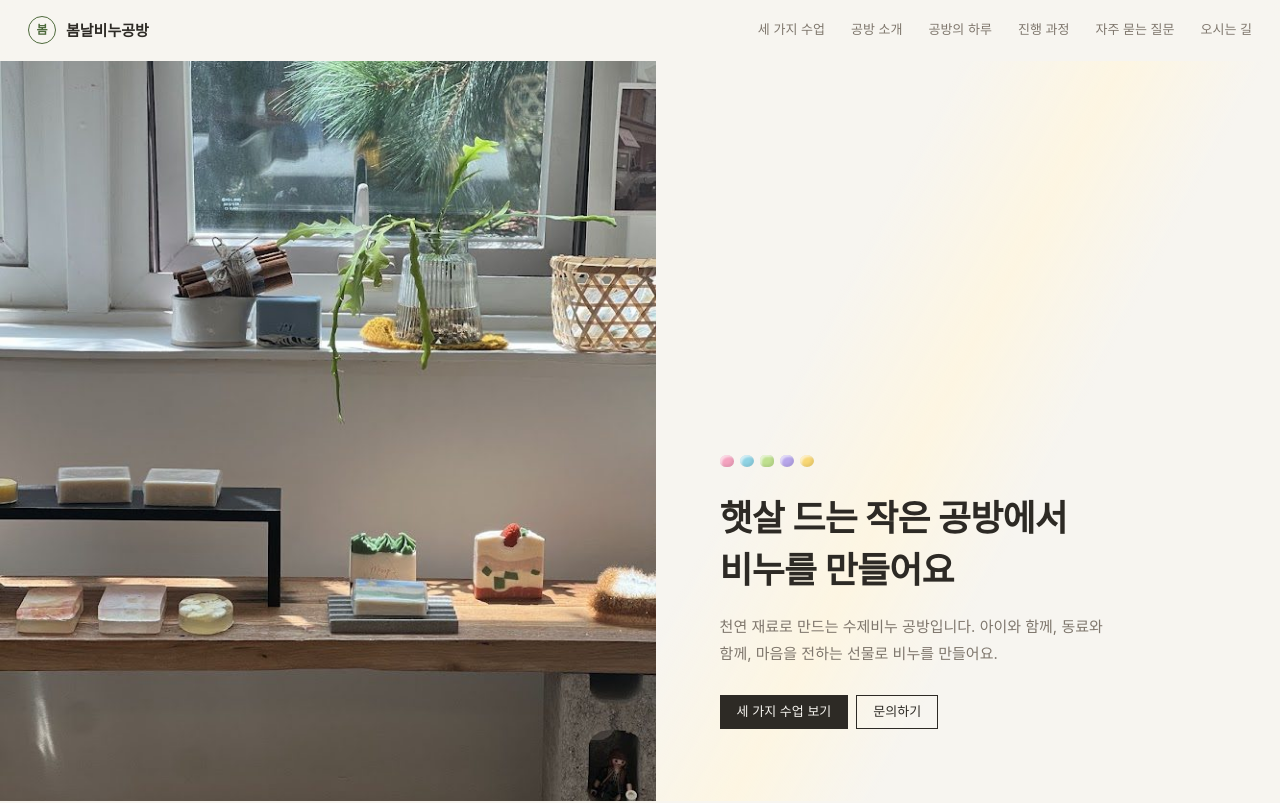
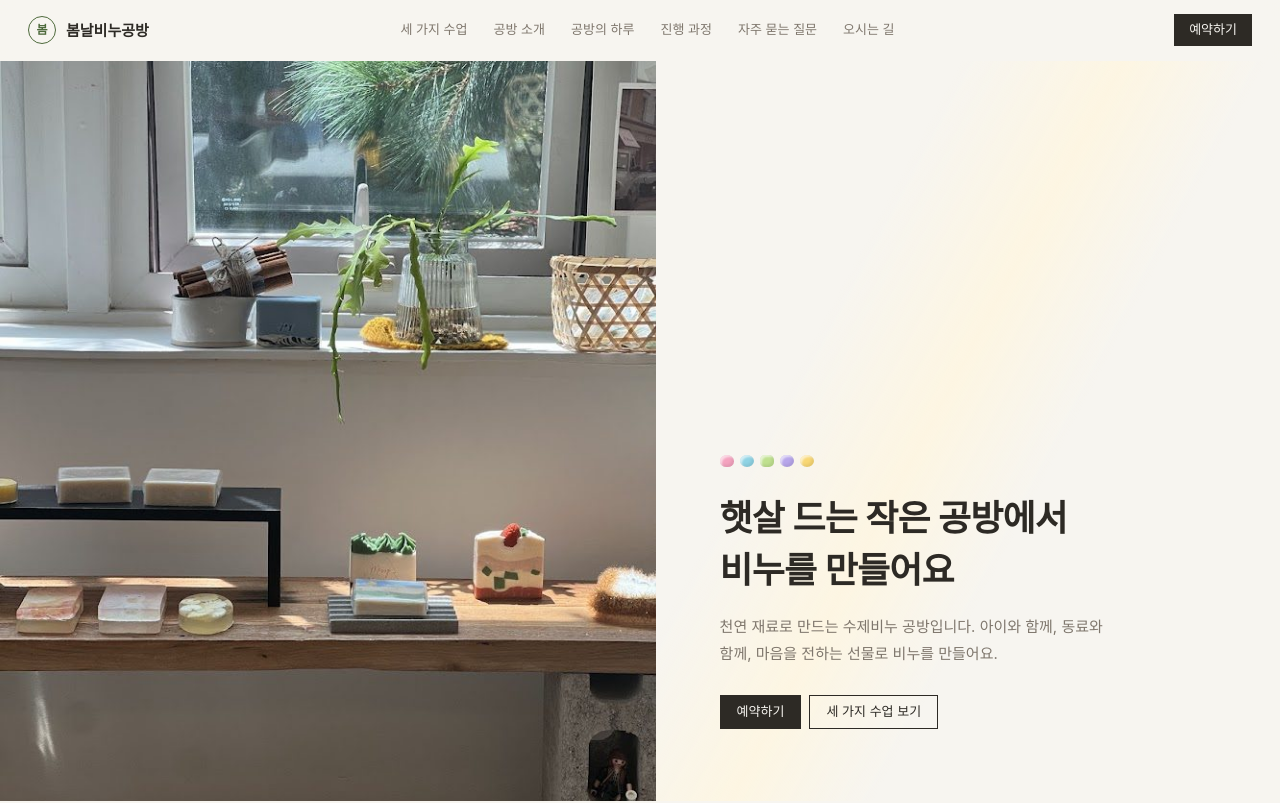
Before and after one commit to bomnal-lab/bomnal-lab.github.io, a plain HTML site: page index.html in a window 1280 px wide. Shown: the top 803 px of the page. Drawn offline with Linux system fonts and the light colour scheme; a web font is replaced by a local one.

Commit message:
예약하기 버튼 추가

```diff
--- a/index.html
+++ b/index.html
@@ -58,6 +58,8 @@
   .brand{display:flex;align-items:center;gap:10px;font-weight:600;font-size:15px}
   .nav{display:flex;gap:26px;list-style:none;font-size:13px;color:var(--mute)}
   .nav a:hover{color:var(--ink)}
+  .top-actions{display:flex;align-items:center;gap:14px;margin-left:28px}
+  .top-actions .btn{height:32px;padding:0 14px}
   .menu-btn{display:none;background:none;border:0;font:inherit;font-size:13px;cursor:pointer;color:var(--ink)}
 
   /* ---------- 첫 화면 ---------- */
@@ -130,6 +132,7 @@
   @media(max-width:860px){
     .nav{display:none}
     .menu-btn{display:block}
+    .top-actions .btn{display:none}
     .top.open .nav{display:flex;flex-direction:column;gap:0;position:absolute;top:60px;left:0;right:0;background:var(--paper);border-bottom:1px solid var(--line);padding:8px 28px 18px;font-size:16px;color:var(--ink)}
     .top.open .nav a{display:block;padding:8px 0}
     .hero{grid-template-columns:1fr;height:auto;min-height:0}
@@ -162,7 +165,10 @@
       <li><a href="#faq">자주 묻는 질문</a></li>
       <li><a href="#visit">오시는 길</a></li>
     </ul>
-    <button class="menu-btn" id="menu-btn" aria-expanded="false">메뉴</button>
+    <div class="top-actions">
+      <a class="btn solid" href="https://docs.google.com/forms/d/e/1FAIpQLSeSChrROLZu42LTeecLLK6ydFJctVk_70wjHfucuG_juGuivQ/viewform" target="_blank" rel="noopener">예약하기</a>
+      <button class="menu-btn" id="menu-btn" aria-expanded="false">메뉴</button>
+    </div>
   </div>
 </header>
 
@@ -174,8 +180,8 @@
       <h1>햇살 드는 작은 공방에서<br>비누를 만들어요</h1>
       <p>천연 재료로 만드는 수제비누 공방입니다. 아이와 함께, 동료와 함께, 마음을 전하는 선물로 비누를 만들어요.</p>
       <div class="btns">
-        <a class="btn solid" href="#classes">세 가지 수업 보기</a>
-        <a class="btn" href="https://docs.google.com/forms/d/e/1FAIpQLSeSChrROLZu42LTeecLLK6ydFJctVk_70wjHfucuG_juGuivQ/viewform" target="_blank" rel="noopener">문의하기</a>
+        <a class="btn solid" href="https://docs.google.com/forms/d/e/1FAIpQLSeSChrROLZu42LTeecLLK6ydFJctVk_70wjHfucuG_juGuivQ/viewform" target="_blank" rel="noopener">예약하기</a>
+        <a class="btn" href="#classes">세 가지 수업 보기</a>
       </div>
     </div>
   </div>
@@ -198,7 +204,7 @@
             <dt>인원</dt><dd>1~8명</dd>
             <dt>가격</dt><dd>1인 30,000원</dd>
           </dl>
-          <a class="btn" href="https://docs.google.com/forms/d/e/1FAIpQLSeSChrROLZu42LTeecLLK6ydFJctVk_70wjHfucuG_juGuivQ/viewform" target="_blank" rel="noopener">예약 문의</a>
+          <a class="btn" href="https://docs.google.com/forms/d/e/1FAIpQLSeSChrROLZu42LTeecLLK6ydFJctVk_70wjHfucuG_juGuivQ/viewform" target="_blank" rel="noopener">예약하기</a>
         </article>
         <article id="class-2">
           <div class="pic" data-src="images/class-2.jpg" role="img" aria-label="기업 체험 클래스 풍경"></div>
@@ -258,7 +264,7 @@
       <span class="label">진행 과정</span>
       <h2>이렇게 진행돼요</h2>
       <ol class="steps">
-        <li><b>문의</b><span>문의하기 버튼을 눌러 원하는 날짜와 인원을 남겨주세요</span></li>
+        <li><b>신청</b><span>예약하기 버튼을 눌러 원하는 날짜와 인원을 남겨주세요</span></li>
         <li><b>상담</b><span>대상과 목적에 맞는 구성과 견적을 안내드려요</span></li>
         <li><b>일정 확정</b><span>날짜, 장소, 수량을 확정하고 예약을 마무리해요</span></li>
         <li><b>진행·제작</b><span>클래스를 진행하거나 주문 비누를 만들어요</span></li>
@@ -288,14 +294,14 @@
       <div>
         <span class="label">오시는 길</span>
         <h2>공방에 놀러 오세요</h2>
-        <p class="lead">클래스는 예약제로 운영해요. 방문 전 문의하기로 먼저 예약해 주세요.</p>
+        <p class="lead">클래스는 예약제로 운영해요. 방문 전 예약하기로 먼저 신청해 주세요. 신청하신 시간은 확인 후 확정 안내를 드려요.</p>
         <dl class="info">
           <dt>운영 시간</dt><dd>화~토 10:00~18:00</dd>
           <!-- 인스타그램 계정이 생기면 아래 줄의 주석 표시를 지우고 아이디를 넣으세요 (DM 바로가기: https://ig.me/m/아이디)
           <dt>인스타그램</dt><dd><a href="https://ig.me/m/아이디" target="_blank" rel="noopener">@아이디</a></dd> -->
         </dl>
         <div class="btns">
-          <a class="btn solid" href="https://docs.google.com/forms/d/e/1FAIpQLSeSChrROLZu42LTeecLLK6ydFJctVk_70wjHfucuG_juGuivQ/viewform" target="_blank" rel="noopener">문의하기</a>
+          <a class="btn solid" href="https://docs.google.com/forms/d/e/1FAIpQLSeSChrROLZu42LTeecLLK6ydFJctVk_70wjHfucuG_juGuivQ/viewform" target="_blank" rel="noopener">예약·문의하기</a>
         </div>
       </div>
     </div>
@@ -310,7 +316,7 @@
 </footer>
 
 <nav class="dock" aria-label="빠른 문의">
-  <a class="btn solid" href="https://docs.google.com/forms/d/e/1FAIpQLSeSChrROLZu42LTeecLLK6ydFJctVk_70wjHfucuG_juGuivQ/viewform" target="_blank" rel="noopener">문의하기</a>
+  <a class="btn solid" href="https://docs.google.com/forms/d/e/1FAIpQLSeSChrROLZu42LTeecLLK6ydFJctVk_70wjHfucuG_juGuivQ/viewform" target="_blank" rel="noopener">예약·문의하기</a>
 </nav>
 
 <script>
```
